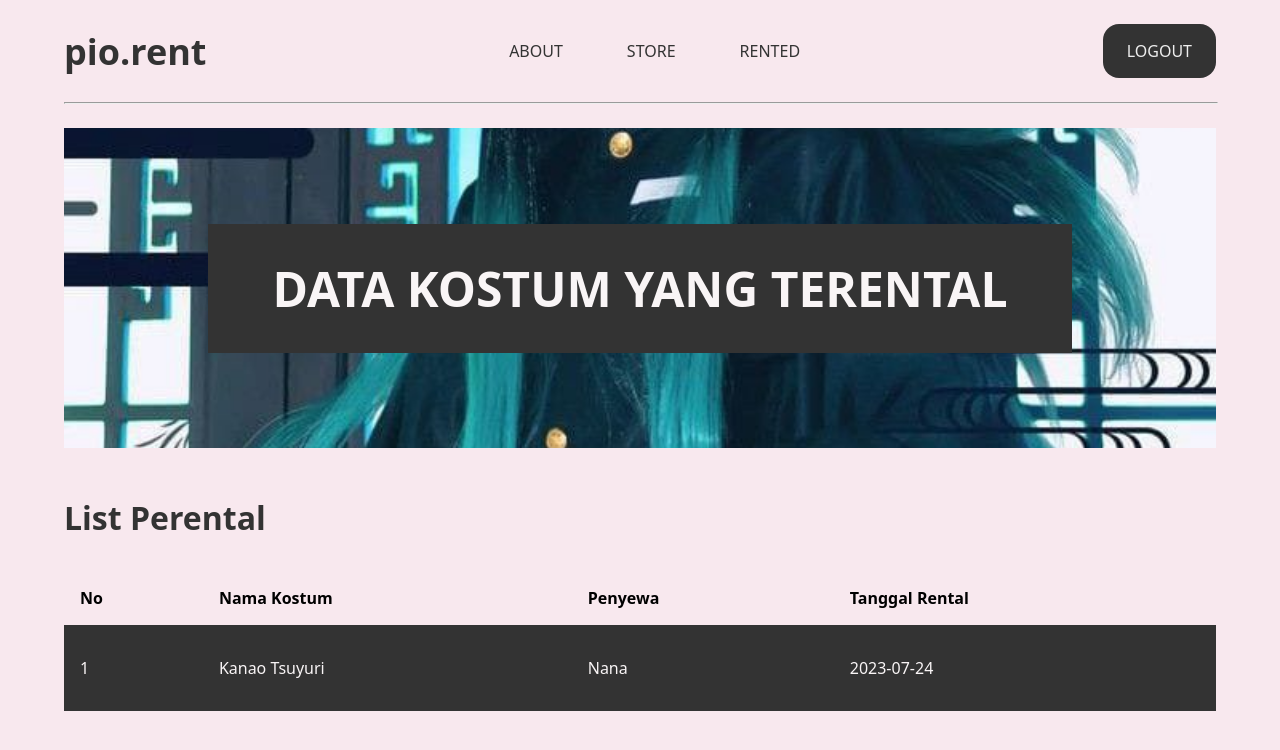
After one commit to Kiranaide/Kapita, a PHP site: page /rental.php in a window 1280 px wide. The commit adds this page. Shown: the top 750 px of the page. Run offline with PHP 8.4, Linux system fonts and the light colour scheme; a user stored in the database is signed in; data comes from the database, SQL or seed files in the repository.

Commit message:
fixing some features

```diff
--- /dev/null
+++ b/rental.php
@@ -0,0 +1,70 @@
+<?php
+
+session_start();
+$username=$_SESSION["username"];
+$name=$_SESSION["name"];
+$conn = mysqli_connect('localhost','root','','kapitaputri');
+$result = mysqli_query($conn, "SELECT * FROM rental");
+
+?>
+
+<!DOCTYPE html>
+<html lang="en">
+<head>
+    <meta charset="UTF-8">
+    <meta name="viewport" content="width=device-width, initial-scale=1.0">
+    <title>Costume yang Dirental</title>
+    <link rel="stylesheet" href="style.css">
+</head>
+<body>
+    <header>
+        <div class="head">
+            <a href="index.php">pio.rent</a>
+        </div>
+        <div class="tengah">
+            <a href="index.php#about">ABOUT</a>
+            <a href="store.php">STORE</a>
+            <a href="rental.php">RENTED</a>
+        </div>
+        <?php
+            if(isset($_SESSION["username"])){
+                echo "<a href='logout.php' class='button'>LOGOUT</a>";
+            } else {
+                echo "<a href='login.php' class='button'>LOGIN</a>";
+            }
+        ?>
+    </header>
+    <hr>
+    <div class="bgadminmenu">
+       <img src="adminmenu.jpg" alt="admin" class="adminmenupic">
+        <div class="bgtext">
+            <h1>DATA KOSTUM YANG TERENTAL</h1>
+        </div>
+    </div>
+    <div class="headtabel">
+        <h2>List Perental</h2>
+    </div>
+    <div class="datakostum">
+        <table>
+            <thead>
+                <tr>
+                    <th>No</th>
+                    <th>Nama Kostum</th>
+                    <th>Penyewa</th>
+                    <th>Tanggal Rental</th>
+                </tr>
+            </thead>
+            <tbody>
+            <?php $i=1; while ($row = mysqli_fetch_assoc($result)): ?>
+                <tr>
+                    <td><?php echo $row["id"]; ?></td>
+                    <td><?php echo $row["kostum"]; ?></td>
+                    <td><?php echo $row["nama"]; ?></td>
+                    <td><?php echo $row["tglrental"]; ?></td>
+                </tr>
+            <?php $i++; endwhile; ?>
+            </tbody>
+        </table>
+    </div>
+</body>
+</html>
--- a/store.php
+++ b/store.php
@@ -30,6 +30,7 @@ $name=$_SESSION["name"];
         <div class="tengah">
             <a href="index.php#about">ABOUT</a>
             <a href="store.php">STORE</a>
+            <a href="rental.php">RENTED</a>
         </div>
         <?php
             if(isset($_SESSION["username"])){
--- a/style.css
+++ b/style.css
@@ -437,7 +437,7 @@ header .headerregister a {
 
 .card img {
     width: 15rem;
-    height: 15rem;
+    height: 20rem;
     object-fit: cover;
     object-position: center;
     border-radius: 1rem;
```
Also changed, not shown: adminadd.php (+8 -4 lines), index.php (+1 -33 lines), img/costume2.jpg, img/costume3.jpg (deleted).
